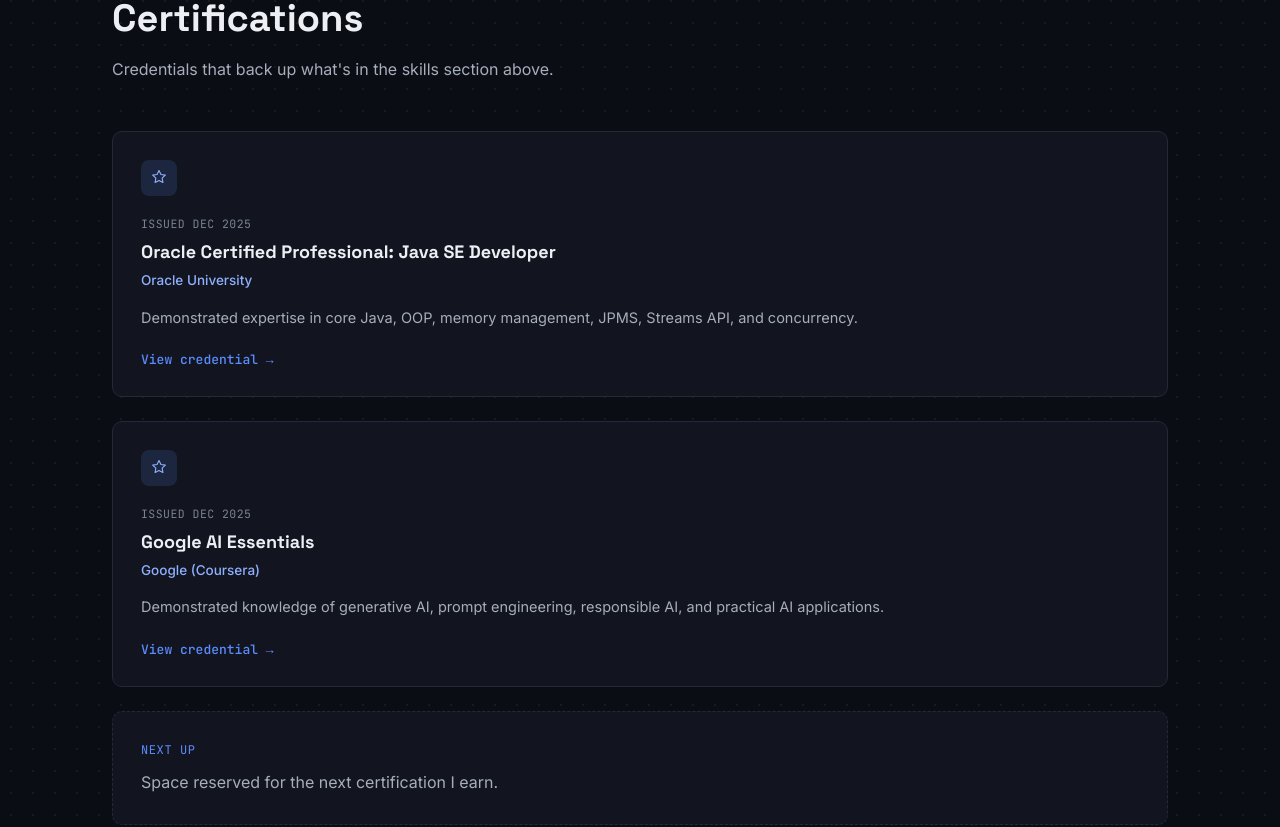
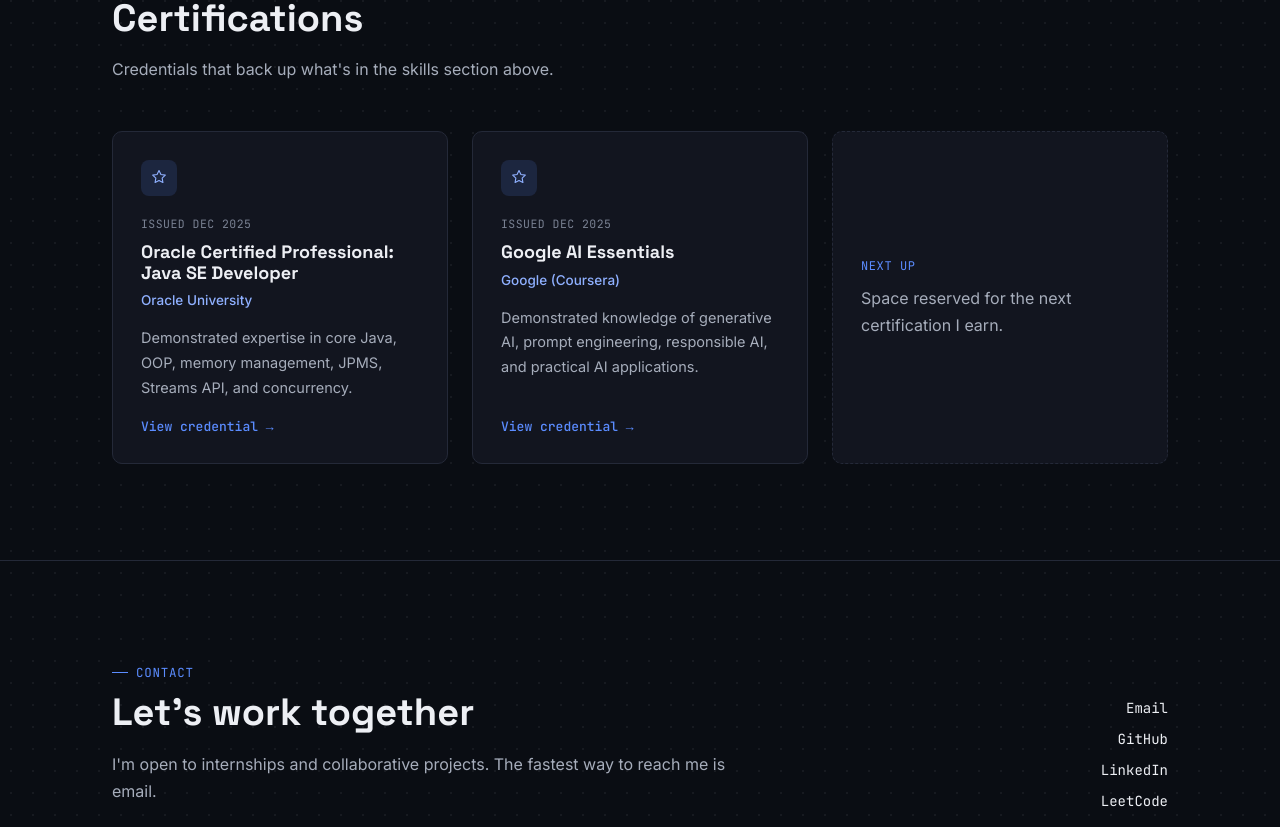
Before and after one commit to Rohit-GP/portfolio, a React (Vite) app: page / in a window 1280 px wide. Shown: the part 2980-3807 px from the top of the page. Built offline with nearby package versions, Linux system fonts and the light colour scheme.

Commit message:
Update Certificates.css

```diff
--- a/src/components/Certificates.css
+++ b/src/components/Certificates.css
@@ -2,8 +2,6 @@
   display: grid;
   grid-template-columns: repeat(auto-fit, minmax(300px, 1fr));
   gap: 24px;
-  display: flex;
-  flex-direction: column;
 }
 
 .cert-card {
@@ -12,6 +10,8 @@
   border-radius: var(--radius);
   padding: 28px;
   transition: transform 0.2s ease, box-shadow 0.2s ease, border-color 0.2s ease;
+  display: flex;
+  flex-direction: column;
 }
 
 .cert-card:hover {
```
